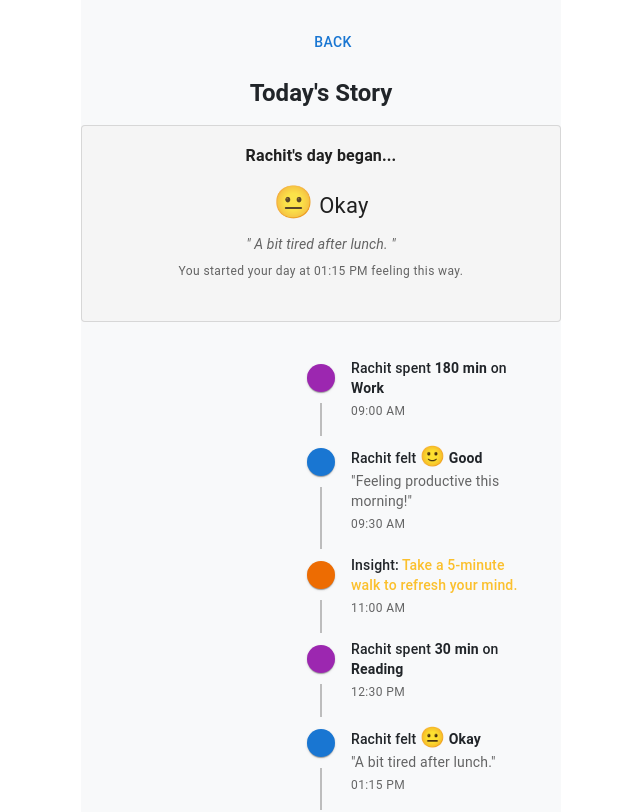
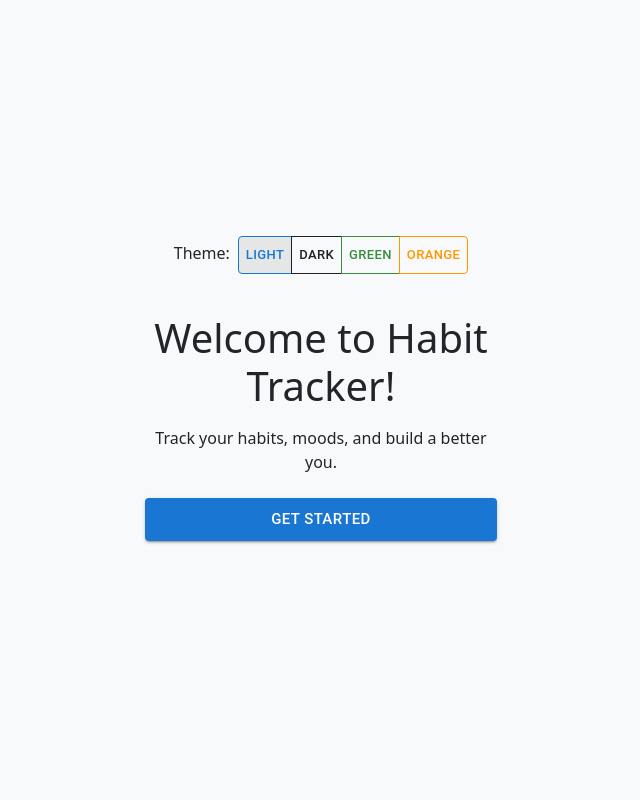
Before and after one commit to Rachit0308/habit-tracker, a React (Create React App) app: page / in a window 1280 px wide. Shown: the top 812 px of the page, without its empty margins (319-959 px from the left). Built offline with nearby package versions, Linux system fonts and the light colour scheme; some icons are missing.

Commit message:
fix: Reset initial state to start with onboarding

```diff
--- a/src/App.js
+++ b/src/App.js
@@ -13,25 +13,16 @@ const colorThemes = [
 ];
 
 function App() {
-  const [onboarded, setOnboarded] = useState(true); // Default to true to show summary
+  const [onboarded, setOnboarded] = useState(false);
   const [onboardingStep, setOnboardingStep] = useState(0);
-  const [onboardingData, setOnboardingData] = useState({ name: 'Rachit' }); // Sample user
+  const [onboardingData, setOnboardingData] = useState({});
   const [themeName, setThemeName] = useState('light');
-  const [showSummary, setShowSummary] = useState(true); // Default to true
+  const [showSummary, setShowSummary] = useState(false);
 
-  // Sample data for logs and suggestions
-  const [moodLogs, setMoodLogs] = useState([
-    { mood: 'Good', emoji: '🙂', note: 'Feeling productive this morning!', timestamp: new Date().setHours(9, 30) },
-    { mood: 'Okay', emoji: '😐', note: 'A bit tired after lunch.', timestamp: new Date().setHours(13, 15) },
-  ]);
-  const [activityLogs, setActivityLogs] = useState([
-    { activity: 'Work', timeSpent: 180, timestamp: new Date().setHours(9, 0) },
-    { activity: 'Reading', timeSpent: 30, timestamp: new Date().setHours(12, 30) },
-    { activity: 'Exercise', timeSpent: 60, timestamp: new Date().setHours(17, 0) },
-  ]);
-  const [suggestionHistory, setSuggestionHistory] = useState([
-    { tip: "Take a 5-minute walk to refresh your mind.", timestamp: new Date().setHours(11, 0) }
-  ]);
+  // Reset logs and suggestions state for a clean start
+  const [moodLogs, setMoodLogs] = useState([]);
+  const [activityLogs, setActivityLogs] = useState([]);
+  const [suggestionHistory, setSuggestionHistory] = useState([]);
 
   const theme = useMemo(() => {
     const selected = colorThemes.find(t => t.value === themeName) || colorThemes[0];
```
